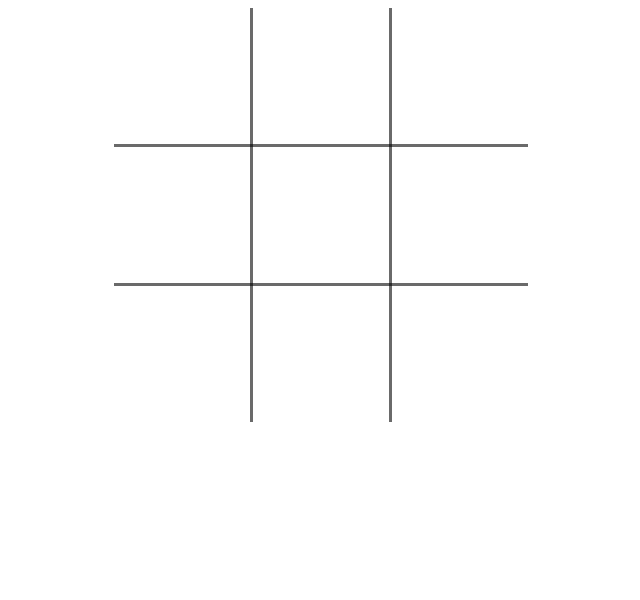
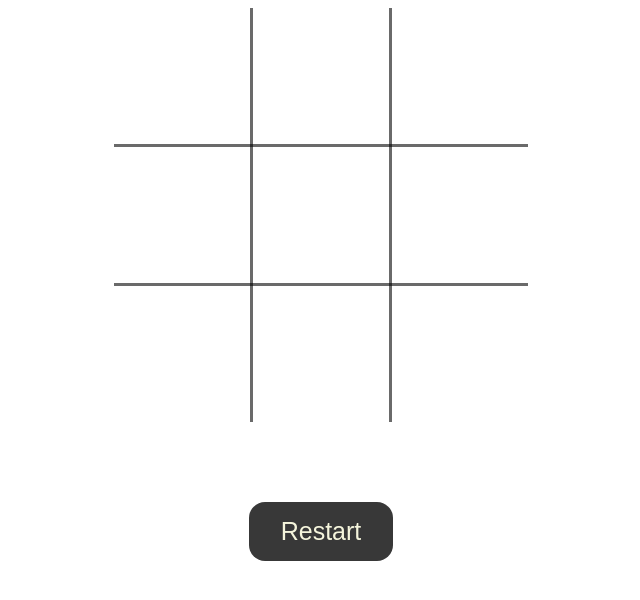
Before and after one commit to abhikrni/Tic-Tac-Toe-JS, a plain HTML site: page index.html in a window 1280 px wide. Shown: the whole page, without its empty margins (319-959 px from the left). Drawn offline with Linux system fonts and the light colour scheme.

Commit message:
restart button added

```diff
--- a/app.js
+++ b/app.js
@@ -70,3 +70,7 @@ function checkWin(one, two, three){
         (four === "X" || four === "O") && (five === "X" || five === "O") && (six === "X" || six === "O")
         (seven === "X" || seven === "O") && (eight === "X" || eight === "O") && (nine === "X" || nine === "O")
 */
+
+function restart(){
+    location.reload();
+}
--- a/index.html
+++ b/index.html
@@ -28,6 +28,7 @@
             </tr>
         </table>
         <p id="msg"></p>
+        <button id="restart-btn" onclick="restart()">Restart</button>
     </div>
 </body>
 </html>
--- a/styles.css
+++ b/styles.css
@@ -40,3 +40,22 @@ table tr td:last-child {
     font-size: 32px;
     background-color: rgb(240, 255, 243);
 }
+
+#restart-btn {
+    width: auto;
+    display: block;
+    margin: auto;
+    margin-top: 80px;
+    font-size: 25px;
+    background-color: rgba(0, 0, 0, 0.782);
+    color: beige;
+    border: none;
+    padding: 15px 32px;
+    border-radius: 16px;
+    cursor: pointer;
+}
+
+#restart-btn:hover {
+    transition: transform .2s;
+    transform: scale(1.5);
+}
```
